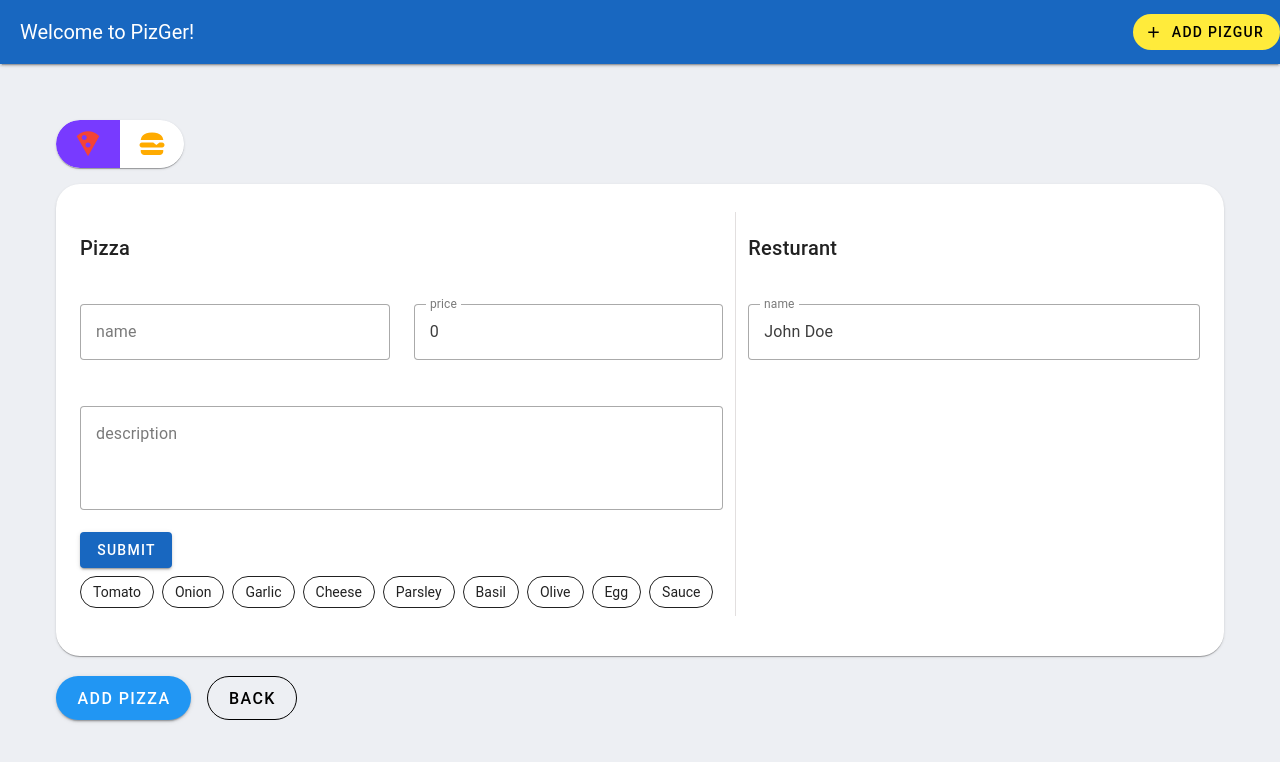
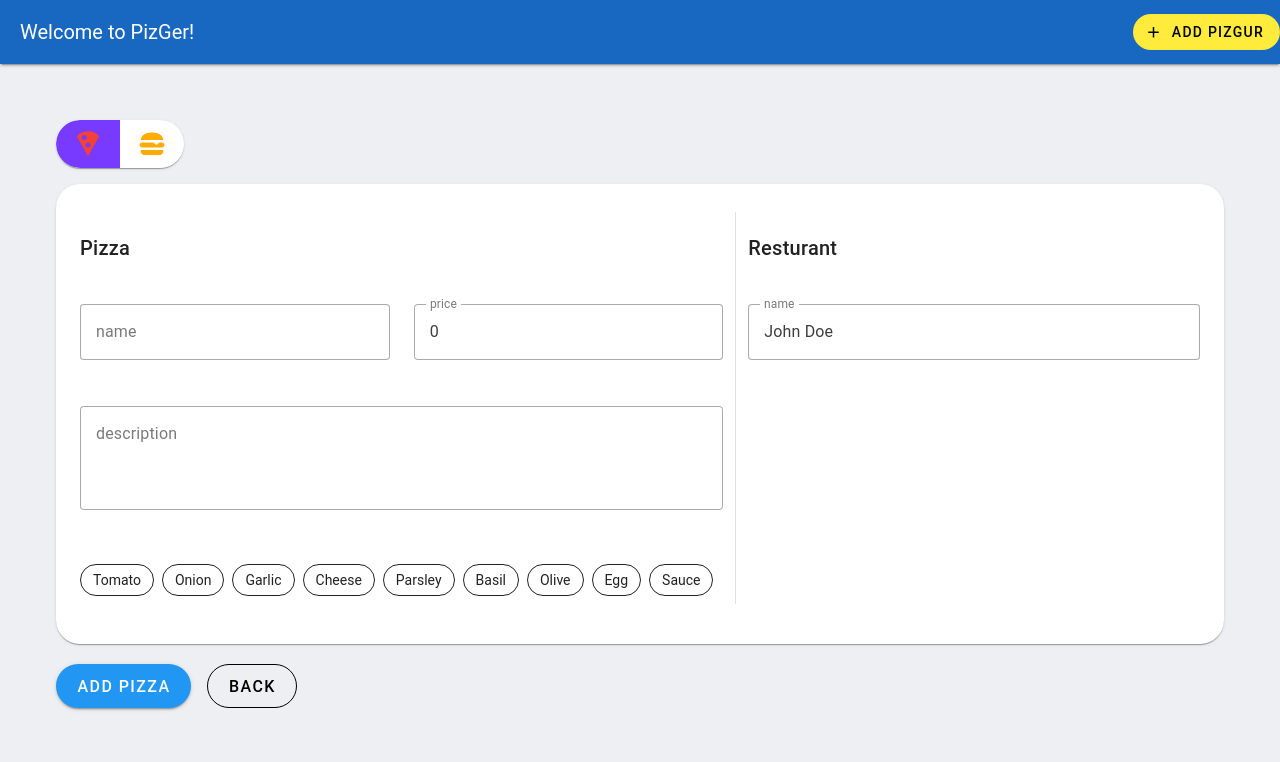
Before and after one commit to maedekaboli/PizGer, a Vue app: page /food in a window 1280 px wide. Shown: the top 762 px of the page. Built offline with nearby package versions, Linux system fonts and the light colour scheme.

Commit message:
validations added

```diff
--- a/src/views/food/Food.vue
+++ b/src/views/food/Food.vue
@@ -56,7 +56,7 @@ const lazySrc = computed(() => {
                     icon="mdi-trash-can-outline"></v-btn>
                 <v-spacer></v-spacer>
 
-                <v-btn :icon="show ? 'mdi-chevron-up' : 'mdi-chevron-down'" @click="show = !show"></v-btn>
+                <v-btn v-if="food.desc" :icon="show ? 'mdi-chevron-up' : 'mdi-chevron-down'" @click="show = !show"></v-btn>
             </v-card-actions>
 
             <v-expand-transition>
--- a/src/views/food/editFood/EditFood.vue
+++ b/src/views/food/editFood/EditFood.vue
@@ -5,6 +5,8 @@ import useFoodsListStore from '../../../stores/food/FoodsListStore'
 import { storeToRefs } from 'pinia'
 import SelectedFoodType from '../models/SelectedFoodType'
 import { foods, selectedFood } from './EditFoodButtons'
+import * as yup from 'yup';
+import { Form } from 'vee-validate'
 
 const route = useRoute()
 const AppToggleButton = defineAsyncComponent(() => import('../../../components/AppToggleButton.vue'))
@@ -13,12 +15,17 @@ const FoodForm = defineAsyncComponent(() => import('./FoodForm.vue'))
 const { addFood, getFood, editFood } = useFoodsListStore()
 const { loading, food } = storeToRefs(useFoodsListStore())
 const btnName = ref('add')
+const schema = yup.object({
+    name: yup.string().required().label('Name'),
+    price: yup.string().required().label('Price'),
+});
 
 if (route.params.id) {
     btnName.value = 'edit'
     getFood(~~route.params.id)
 }
-const onSubmit = () => {
+const onSubmit = (values) => {
+    console.log(values)
     if (route.params.id)
         editFood(food.value)
     else
@@ -38,7 +45,7 @@ const onToggleBtns = (selectedBtn: SelectedFoodType) => {
             <AppToggleButton :selectedFood="selectedFood" :foods="foods" @toggleBtns="onToggleBtns"></AppToggleButton>
         </v-col>
     </v-row>
-
+    <Form as="v-form" :validation-schema="schema" @submit="onSubmit">
         <v-card class="pb-10">
             <v-progress-linear color="#6200ee" indeterminate v-if="loading"></v-progress-linear>
             <v-row class="pt-10 px-6">
@@ -53,9 +60,7 @@ const onToggleBtns = (selectedBtn: SelectedFoodType) => {
                 </v-col>
             </v-row>
         </v-card>
-
-    <v-btn @click="onSubmit" :disabled="loading" rounded="pill" class="mt-5" size="large"
-        color="info">
+        <v-btn type="submit" :disabled="loading" rounded="pill" class="mt-5" size="large" color="info">
             {{ btnName }} {{ selectedFood.name }}
         </v-btn>
         <router-link to="/">
@@ -63,6 +68,7 @@ const onToggleBtns = (selectedBtn: SelectedFoodType) => {
                 back
             </v-btn>
         </router-link>
+    </Form>
 </template>
 
 <style>
--- a/src/views/food/editFood/FoodForm.vue
+++ b/src/views/food/editFood/FoodForm.vue
@@ -3,26 +3,15 @@ import { ref, defineAsyncComponent } from 'vue'
 import { storeToRefs } from 'pinia'
 import useFoodsListStore from '../../../stores/food/FoodsListStore'
 import IngridentsEnum from '../ingredients/IngridentsEnum'
-import { Form, Field } from 'vee-validate'
-import * as yup from 'yup';
-
-const schema = yup.object({
-    name: yup.string().required().label('Name'),
-    price: yup.string().required().label('Price'),
-});
+import { Field } from 'vee-validate'
 
 const { food } = storeToRefs(useFoodsListStore())
 const Ingredient = defineAsyncComponent(() => import('../ingredients/Ingredient.vue'))
 const ingridentsEnumLength = Object.values(IngridentsEnum).length
 const ingredients = ref(Object.values(IngridentsEnum).slice(ingridentsEnumLength / 2, ingridentsEnumLength))
-
-function onSubmit(values) {
-    console.log('Submitted with', values);
-}
 </script>
 
 <template>
-    <Form as="v-form" :validation-schema="schema" @submit="onSubmit">
     <v-row>
         <v-col cols="12" sm="6">
             <Field name="name" v-model="food.name" v-slot="{ field, errors }">
@@ -37,13 +26,10 @@ function onSubmit(values) {
             </Field>
         </v-col>
         <v-col cols="12">
-                <v-textarea v-model="food.desc" label="description" auto-grow variant="outlined" rows="3"
-                    row-height="25" shaped></v-textarea>
+            <v-textarea v-model="food.desc" label="description" auto-grow variant="outlined" rows="3" row-height="25"
+                shaped></v-textarea>
         </v-col>
     </v-row>
-        <v-btn color="primary" class="mr-4" type="submit"> Submit </v-btn>
-
-    </Form>
     <v-row>
         <v-col cols="12">
             <v-chip-group v-model="food.ingredients" selected-class="text-success" column multiple>
```
Lines whose indentation alone changed are shown as unchanged.
